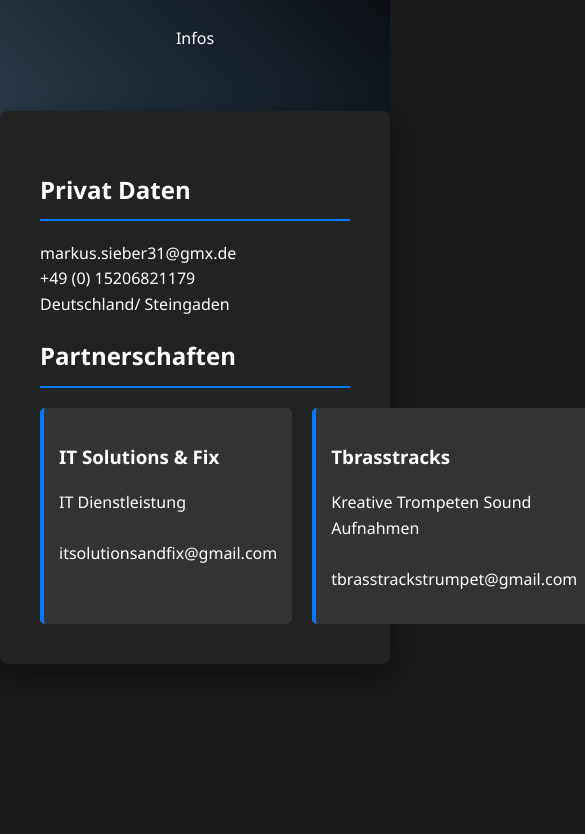
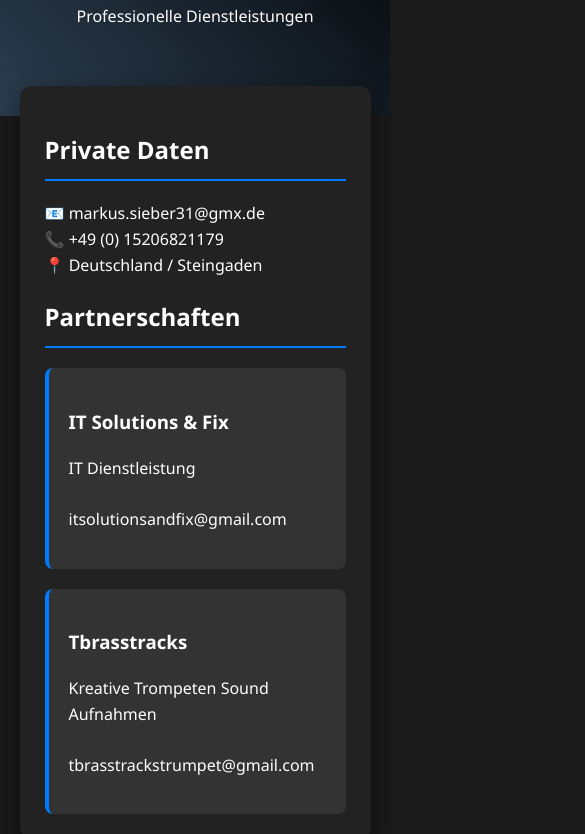
Before and after one commit to Tbrasstracks/Markus-Sieber, a plain HTML site: page index.html in a window 390 px wide. Shown: the part 177-1011 px from the top of the page, 585 px wide, since content can reach past the window. Before the commit the page ends 891 px from the top, so only its background shows below. Drawn offline with Linux system fonts and the light colour scheme.

Commit message:
Refactor index.html for improved layout and content
Updated the title and improved styling for better layout and responsiveness. Enhanced contact information section and added hover effects on boxes.

```diff
--- a/index.html
+++ b/index.html
@@ -3,35 +3,41 @@
 <head>
     <meta charset="UTF-8">
     <meta name="viewport" content="width=device-width, initial-scale=1.0">
-    <title>Portfolio</title>
+    <title>Portfolio - Markus Sieber</title>
     <style>
-        body { margin: 0; font-family: 'Segoe UI', sans-serif; background: #1a1a1a; color: white; line-height: 1.6; }
-        header { height: 40vh; display: flex; flex-direction: column; justify-content: center; align-items: center; background: linear-gradient(45deg, #2c3e50, #000); }
-        .container { max-width: 800px; margin: -50px auto 50px; background: #222; padding: 40px; border-radius: 8px; box-shadow: 0 10px 30px rgba(0,0,0,0.5); }
-        h2 { border-bottom: 2px solid #007bff; padding-bottom: 10px; }
-        .grid { display: grid; grid-template-columns: 1fr 1fr; gap: 20px; margin-top: 20px; }
-        .box { background: #333; padding: 15px; border-radius: 5px; border-left: 4px solid #007bff; }
+        body { margin: 0; font-family: 'Segoe UI', sans-serif; background: #1a1a1a; color: white; line-height: 1.6; overflow-x: hidden; }
+        header { height: 30vh; display: flex; flex-direction: column; justify-content: center; align-items: center; background: linear-gradient(45deg, #2c3e50, #000); text-align: center; padding: 20px; }
+        .container { max-width: 90%; width: 800px; margin: -30px auto 50px; background: #222; padding: 25px; border-radius: 12px; box-shadow: 0 10px 30px rgba(0,0,0,0.5); box-sizing: border-box; }
+        h2 { border-bottom: 2px solid #007bff; padding-bottom: 10px; font-size: 1.5rem; }
+        .grid { display: grid; grid-template-columns: repeat(auto-fit, minmax(280px, 1fr)); gap: 20px; margin-top: 20px; }
+        .box { background: #333; padding: 20px; border-radius: 8px; border-left: 4px solid #007bff; transition: transform 0.2s; }
+        .box:hover { transform: translateY(-5px); }
+        .contact-info { word-wrap: break-word; }
     </style>
 </head>
 <body>
     <header>
         <h1>Markus Sieber</h1>
-        <p>Infos</p>
+        <p>Professionelle Dienstleistungen</p>
     </header>
     <div class="container">
-        <section>
-            <h2>Privat Daten</h2>
-            <p>markus.sieber31@gmx.de<br>
-            +49 (0) 15206821179<br>
-            Deutschland/ Steingaden</p>
+        <section class="contact-info">
+            <h2>Private Daten</h2>
+            <p>📧 markus.sieber31@gmx.de<br>
+            📞 +49 (0) 15206821179<br>
+            📍 Deutschland / Steingaden</p>
         </section>
         <section>
             <h2>Partnerschaften</h2>
             <div class="grid">
-                <div class="box"><h3>IT Solutions & Fix</h3><p>IT Dienstleistung
-                    <br><br>itsolutionsandfix@gmail.com</p></div>
-                <div class="box"><h3>Tbrasstracks</h3><p>Kreative Trompeten Sound Aufnahmen
-                    <br><br>tbrasstrackstrumpet@gmail.com</p></div>
+                <div class="box">
+                    <h3>IT Solutions & Fix</h3>
+                    <p>IT Dienstleistung<br><br>itsolutionsandfix@gmail.com</p>
+                </div>
+                <div class="box">
+                    <h3>Tbrasstracks</h3>
+                    <p>Kreative Trompeten Sound Aufnahmen<br><br>tbrasstrackstrumpet@gmail.com</p>
+                </div>
             </div>
         </section>
     </div>
```
